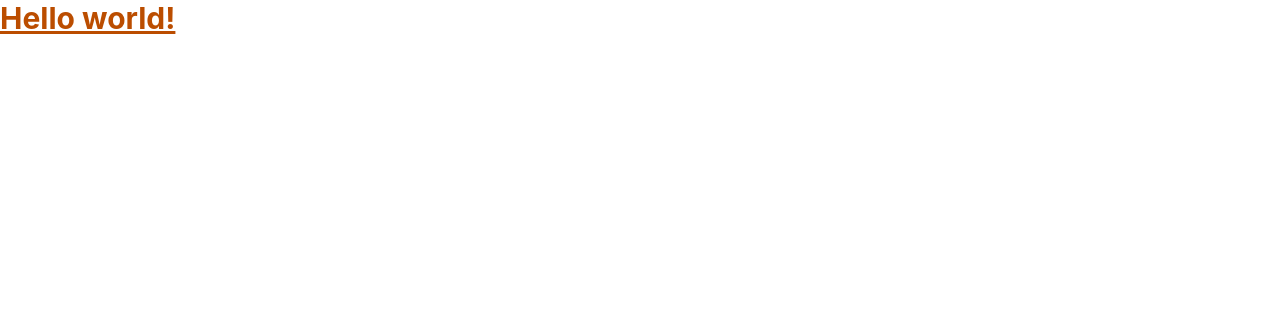
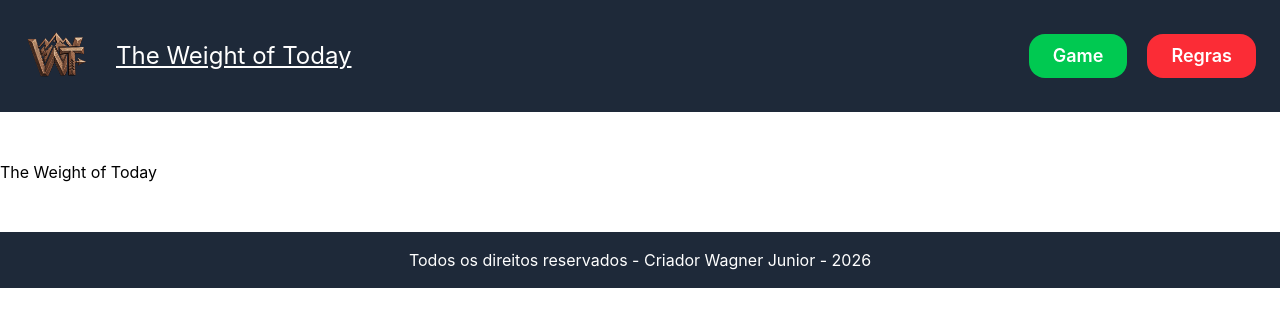
Before and after one commit to ELTAILS/the_weight_of_today, a React (Vite) app: page / in a window 1280 px wide. Shown: the top 326 px of the page. Built offline with nearby package versions, Linux system fonts and the light colour scheme.

Commit message:
header e footer feitos e o editconfig configurado

```diff
--- a/src/App.tsx
+++ b/src/App.tsx
@@ -1,12 +1,15 @@
-import { useState } from 'react'
+import { Game } from './components/view/game'
+import { Footer } from './components/layout/footer'
 import './assets/css/app.css'
+import { Header } from './components/layout/header'
 
-function App() {
+function App()
+{
   return (
     <>
-        <h1 className="text-3xl font-bold underline text-amber-700">
-          Hello world!
-        </h1>
+      <Header />
+      <Game />
+      <Footer />
     </>
   )
 }
--- /dev/null
+++ b/src/components/btn.tsx
@@ -0,0 +1,18 @@
+interface IProps {
+  name: string;
+  href: string;
+  color: string;
+}
+
+export const BTN = ({ name, href, color }: IProps) => {
+  return (
+      <a
+        href={href}
+        className={`inline-block px-6 py-2 rounded-2xl text-lg font-semibold
+          transition-transform duration-200 cursor-pointer ease-out
+          hover:scale-[1.03] ${color}`}
+      >
+        {name}
+      </a>
+  );
+};
--- a/src/components/layout/footer.tsx
+++ b/src/components/layout/footer.tsx
@@ -0,0 +1,12 @@
+export const Footer = () =>
+{
+    const anoAtual: number = new Date().getFullYear();
+
+    return(
+        <>
+            <footer className="bg-gray-800 text-white p-4 text-center mt-12">
+                Todos os direitos reservados - Criador <a href="https://github.com/ELTAILS" target="_blank" rel="noopener noreferrer" className="hover:underline">Wagner Junior</a> - {anoAtual}
+            </footer>
+        </>
+    )
+}
--- a/src/components/layout/header.tsx
+++ b/src/components/layout/header.tsx
@@ -0,0 +1,26 @@
+import { BTN } from "../btn"
+import logo  from "../../assets/img/logo_sem_fundo.png"
+
+export const Header = () =>
+{
+    return(
+        <>
+          <header className="flex items-center gap-5 justify-between p-6 mb-12 bg-gray-800 text-white">
+
+              <a href="#">
+                <img src={logo} alt="Logo do site" className="w-16 h-16" />
+              </a>
+
+              <h1 className="text-2xl p-2 underline">
+                  The Weight of Today
+              </h1>
+
+              <div className="flex gap-5 ml-auto">
+                  <BTN name="Game" href="#" color="bg-green-500"></BTN>
+                  <BTN name="Regras" href="#" color="bg-red-500"></BTN>
+              </div>
+
+          </header>
+        </>
+    )
+}
--- /dev/null
+++ b/src/components/view/game.tsx
@@ -0,0 +1,10 @@
+export const Game = () =>
+{
+  return (
+    <>
+      <div>
+          <h1>The Weight of Today</h1>
+      </div>
+    </>
+  )
+}
```
Also changed, not shown: 1 other file (tests, documents, lock files or other folders).
